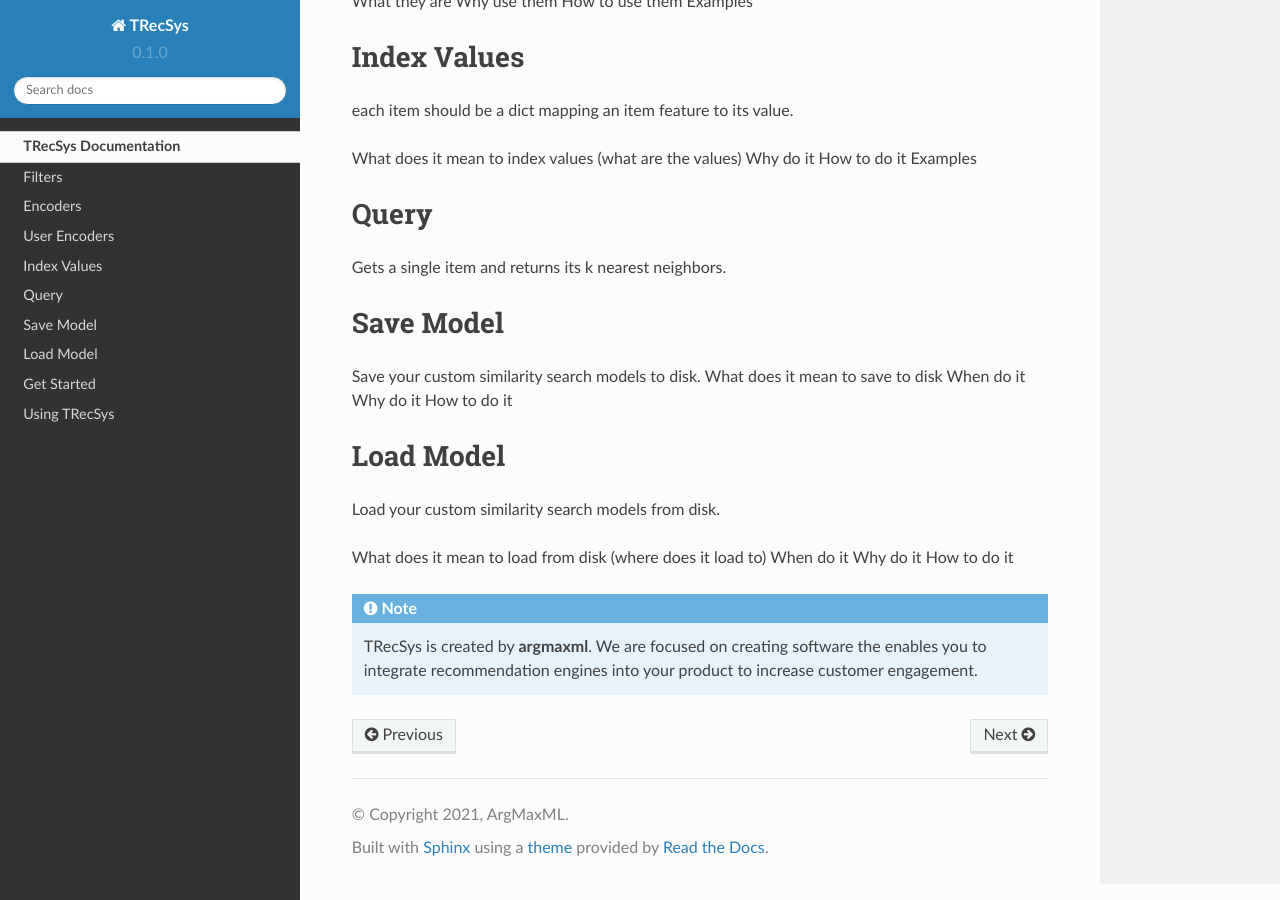
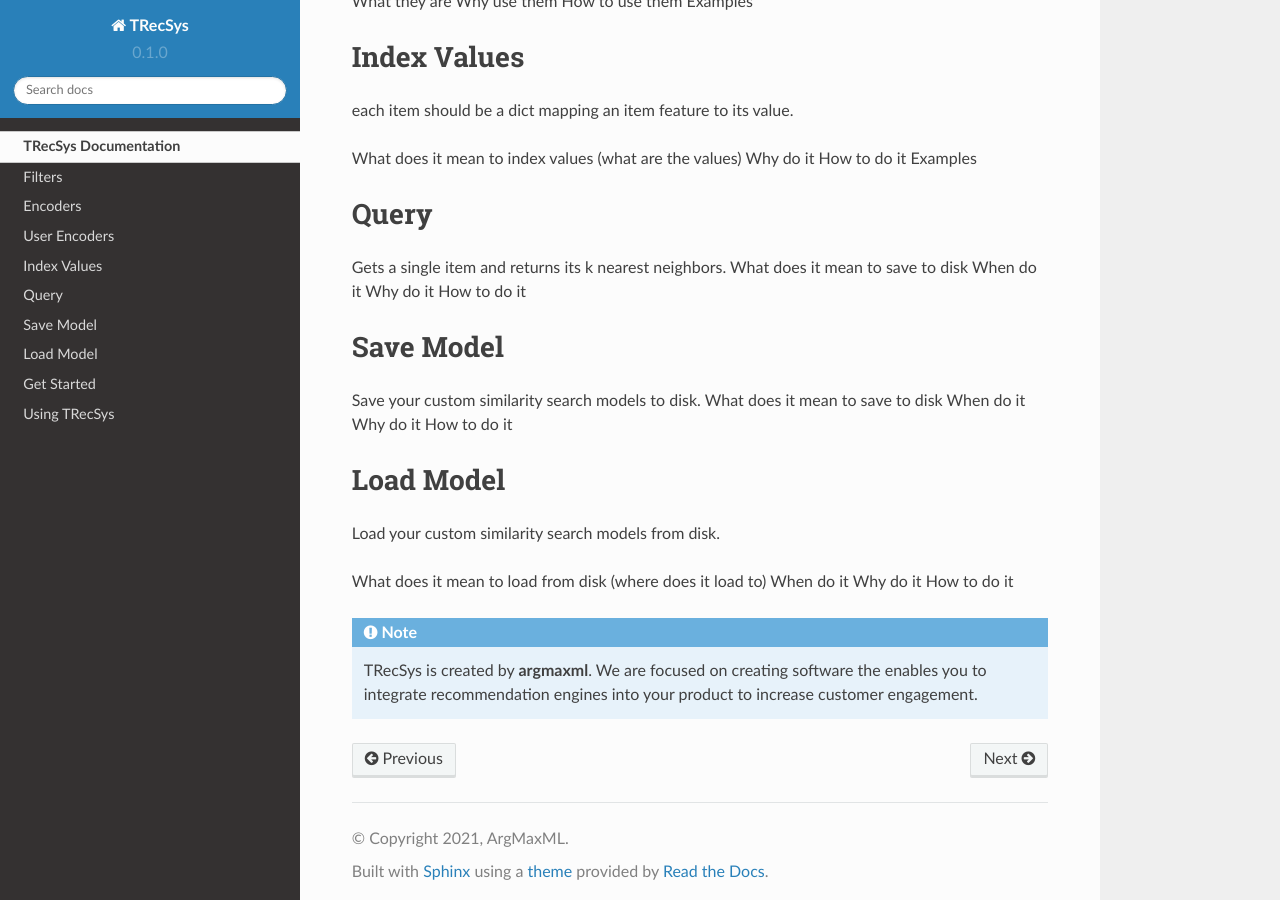
Before and after one commit to JonathanGrossman/trecsys, a Sphinx documentation site: the page built from docs/source/index.rst, in a window 1280 px wide and 900 px high, scrolled down 713 px. Built offline with Sphinx 7.4.7 and the Read the Docs theme 2.0.0, drawn with Linux system fonts in a browser that asks for light colours.

Commit message:
update maxdepth

```diff
--- a/docs/source/index.rst
+++ b/docs/source/index.rst
@@ -54,6 +54,10 @@
 ================
 
 Gets a single item and returns its k nearest neighbors.
+What does it mean to save to disk
+When do it
+Why do it
+How to do it
 
 
 Save Model
```
